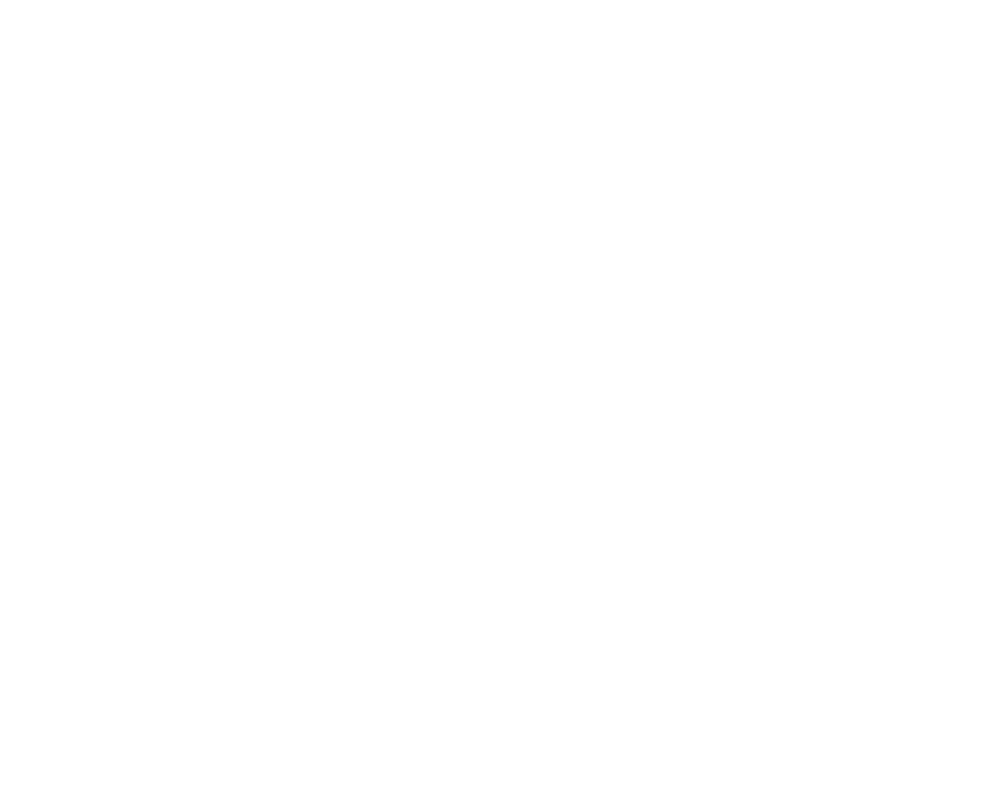
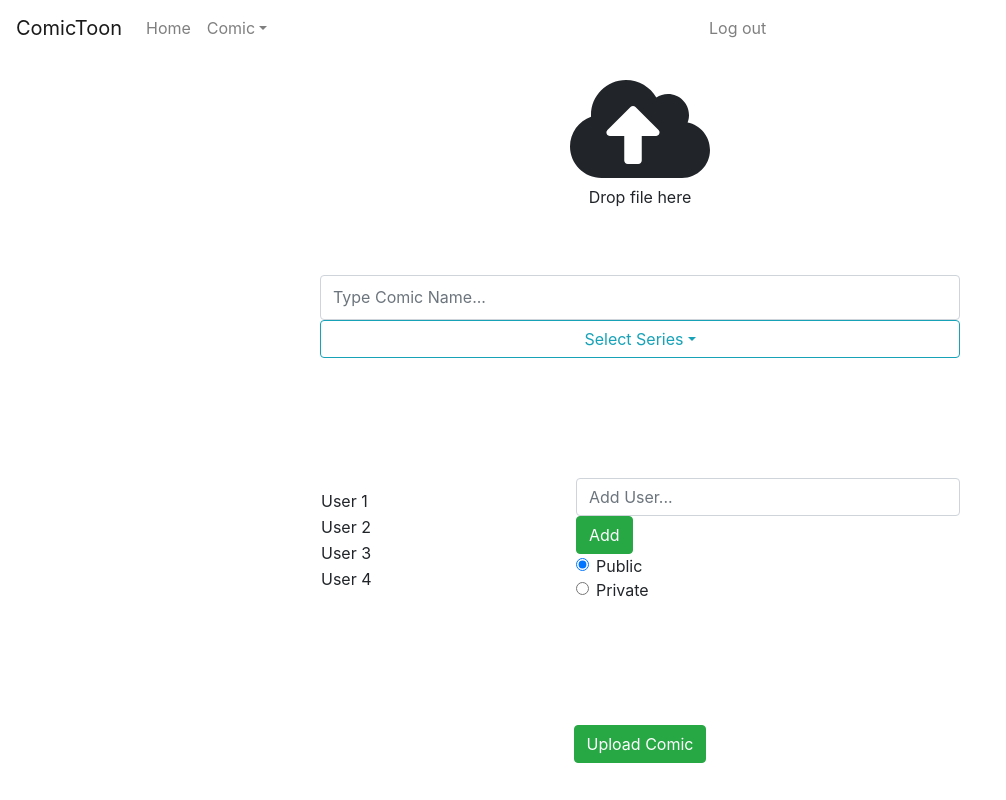
Before and after one commit to fannydai/ComicToon, a React (Create React App) app in the folder front-end/: page /upload in a window 1280 px wide. Shown: the whole page, without its empty margins (0-1006 px from the left). Built offline with nearby package versions, Linux system fonts and the light colour scheme.

Commit message:
Upload commic done

```diff
--- a/front-end/src/Components/CreateSeries.js
+++ b/front-end/src/Components/CreateSeries.js
@@ -6,14 +6,13 @@
 
 class CreateSeries extends Component {
     render() {
-        console.log('hello')
         return (
             <div className="create-series-container">
                  <NavigationBar />
                  <div className="create-bottom-container">
                     <Form className="create-form">
                         <div className="name-input">
-                            <Form.Control className="name-form-control" type="text" placeholder="Type Series Name" />
+                            <Form.Control className="name-form-control" type="text" placeholder="Type Series Name..." />
                         </div>
                         <div className="genre-input">
                             <table className="genre-table">
@@ -26,11 +25,11 @@
                             </table>
                             <div class="genre-right">
                                 <Form.Control type="text" placeholder="Genre/Tags" />
-                                <Button type="submit" varient="success">Add</Button>
+                                <Button type="submit" variant="success">Add</Button>
                             </div>
                         </div>
                         <div className="create-bottom">
-                            <Button type="submit" varient="primary">Create Series</Button>
+                            <Button type="submit" variant="primary">Create Series</Button>
                         </div>
                     </Form>
                  </div>
--- a/front-end/src/Components/HomeContent.js
+++ b/front-end/src/Components/HomeContent.js
@@ -13,7 +13,7 @@
                 <div className="home-content-container">
                     <Form inline className="search-form">
                             <Form.Control type="text" placeholder="Search..." />
-                            <Button type="submit" varient="success">Search</Button>
+                            <Button type="submit" variant="success">Search</Button>
                     </Form>
                     <div className="comic-container">
                         <div className="subscriptions-container">
--- a/front-end/src/Components/LoginForm.js
+++ b/front-end/src/Components/LoginForm.js
@@ -8,7 +8,7 @@
             <Form className="login-form">
                 <Form.Control type="email" placeholder="Enter your email..." />
                 <Form.Control type="password" placeholder="Enter your password..." />
-                <Button type="submit" varient="primary">Login</Button>
+                <Button type="submit" variant="primary">Login</Button>
             </Form>
         );
     }
--- a/front-end/src/Components/NavigationBar.js
+++ b/front-end/src/Components/NavigationBar.js
@@ -19,7 +19,7 @@
                             <NavDropdown.Item href="">View My Comics</NavDropdown.Item>
                             <NavDropdown.Item href="">View My Series</NavDropdown.Item>
                             <NavDropdown.Item href="">Create Comic</NavDropdown.Item>
-                            <NavDropdown.Item href="">Upload Comic</NavDropdown.Item>
+                            <NavDropdown.Item href="/upload">Upload Comic</NavDropdown.Item>
                             <NavDropdown.Item href="/create/series">Create Series</NavDropdown.Item>
                         </NavDropdown>
                     </Nav>
--- /dev/null
+++ b/front-end/src/Components/UploadComic.js
@@ -0,0 +1,60 @@
+import React, { Component } from 'react';
+import { Button, Dropdown, Form } from 'react-bootstrap';
+import { FontAwesomeIcon } from '@fortawesome/react-fontawesome';
+
+import NavigationBar from './NavigationBar';
+import './styles/UploadComic.css';
+
+class UploadComic extends Component {
+    render() {
+        return (
+            <div className="upload-comic-container">
+                <NavigationBar />
+                <div className="upload-bottom-container">
+                    <Form className="upload-form">
+                        <div className="upload-container">
+                            <FontAwesomeIcon icon="cloud-upload-alt" size="7x" />
+                            <p>Drop file here</p>
+                        </div>
+                        <div className="upload-info">
+                            <Form.Control className="name-input" type="text" placeholder="Type Comic Name..." />
+                            <Dropdown className="upload-dropdown">
+                                <Dropdown.Toggle variant="outline-info">
+                                    Select Series
+                                </Dropdown.Toggle>
+                                <Dropdown.Menu>
+                                    <Dropdown.Item>XKCD</Dropdown.Item>
+                                    <Dropdown.Item>SMBC</Dropdown.Item>
+                                    <Dropdown.Item>Cyanide and Happiness</Dropdown.Item>
+                                </Dropdown.Menu>
+                            </Dropdown>
+                        </div>
+                        <div className="upload-sharing">
+                            <div className="upload-sharing-inner">
+                                <table className="sharing-table">
+                                    <tbody>
+                                        <tr><td>User 1</td></tr>
+                                        <tr><td>User 2</td></tr>
+                                        <tr><td>User 3</td></tr>
+                                        <tr><td>User 4</td></tr>
+                                    </tbody>
+                                </table>
+                                <div className="sharing-right">
+                                <Form.Control type="text" placeholder="Add User..." />
+                                <Button type="submit" variant="success">Add</Button>
+                                <Form.Check type="radio" name="privacy" label="Public" defaultChecked />
+                                <Form.Check type="radio" name="privacy" label="Private" />
+                                </div>
+                            </div>
+                        </div>
+                        <div className="upload-submit">
+                            <Button type="submit" variant="success">Upload Comic</Button>
+                        </div>
+                    </Form>
+                </div>
+            </div>
+        );
+    }
+}
+
+export default UploadComic;
--- /dev/null
+++ b/front-end/src/Components/styles/UploadComic.css
@@ -0,0 +1,77 @@
+.upload-comic-container {
+    height: 100vh;
+    width: 100%;
+    display: flex;
+    flex-direction: column;
+}
+
+/* Everything except the navbar */
+.upload-bottom-container {
+    flex-grow: 1;
+    display: flex;
+}
+
+.upload-form {
+    flex-grow: 1;
+}
+
+/* Where the user does the uploading */
+.upload-container {
+    height: 25%;
+    display: flex;
+    flex-direction: column;
+    justify-content: center;
+    align-items: center;
+}
+
+.upload-info {
+    height: 20%;
+    display: flex;
+    flex-direction: column;
+    align-items: center;
+    justify-content: center;
+}
+
+.name-input {
+    width: 50%;
+}
+
+.upload-dropdown {
+    width: 50%;
+}
+
+/* Make the dropdown fill the space */
+div.upload-dropdown > button, div {
+    width: 100%;
+}
+
+/* Upload Sharing */
+.upload-sharing {
+    height: 40%;
+    display: flex;
+    justify-content: center;
+}
+
+.upload-sharing-inner {
+    height: 100%;
+    width: 50%;
+    display: flex;
+    justify-content: space-between;
+    align-items: center;
+}
+
+.sharing-table {
+    width: 35%;
+}
+
+.sharing-right {
+    width: 60%;
+}
+
+/* Bottom */
+.upload-submit {
+    height: 15%;
+    display: flex;
+    justify-content: center;
+    align-items: center;
+}
--- a/front-end/src/index.js
+++ b/front-end/src/index.js
@@ -6,16 +6,18 @@
 import { BrowserRouter, Route, Switch } from 'react-router-dom';
 import 'bootstrap/dist/css/bootstrap.css';
 import { library } from '@fortawesome/fontawesome-svg-core';
-import { faChevronLeft, faChevronRight } from '@fortawesome/free-solid-svg-icons';
+import { faChevronLeft, faChevronRight, faCloudUploadAlt } from '@fortawesome/free-solid-svg-icons';
 import CreateSeries from './Components/CreateSeries';
+import UploadComic from './Components/UploadComic';
 
-library.add(faChevronLeft, faChevronRight);
+library.add(faChevronLeft, faChevronRight, faCloudUploadAlt);
 
 ReactDOM.render(
     <BrowserRouter>
         <Switch>
             <Route exact path="/" component={App} />
             <Route path="/create/series" component={CreateSeries} />
+            <Route path="/upload" component={UploadComic} />
         </Switch>
     </BrowserRouter>,
     document.getElementById('root')
```
